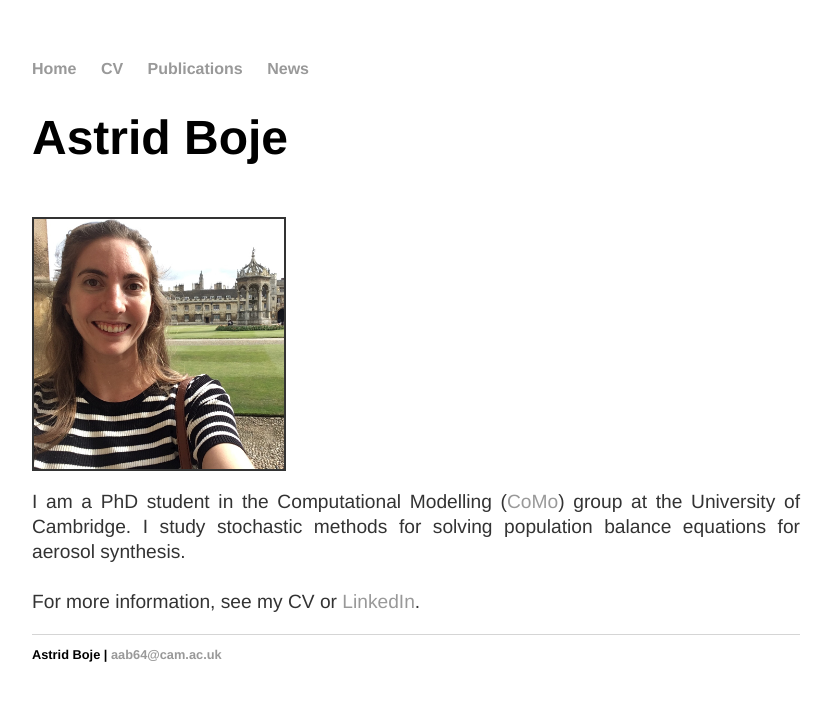
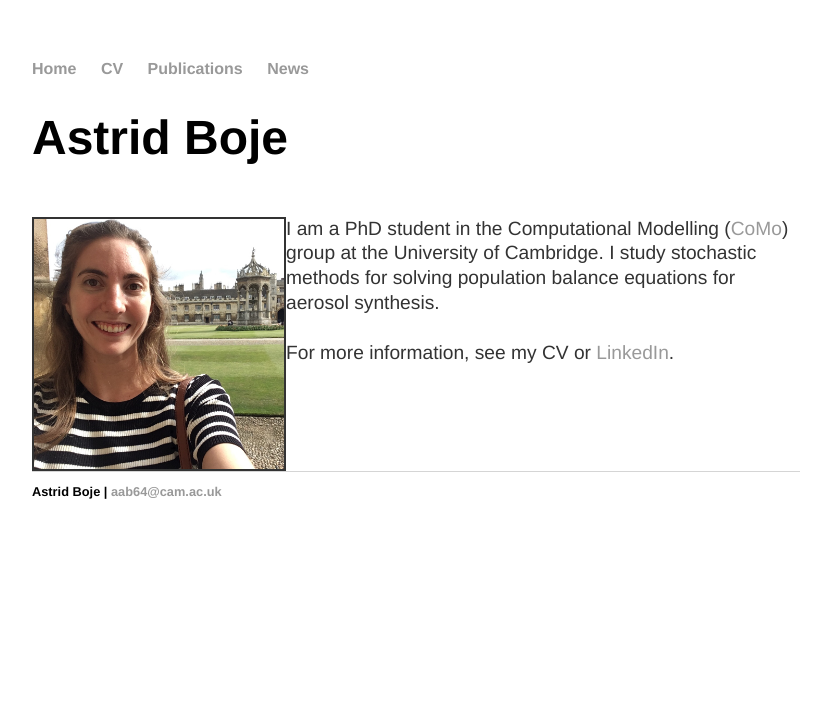
Before and after one commit to aab64/aab64.github.io, a Jekyll site: the page built from index.html, in a window 1280 px wide. Shown: the top 701 px of the page, without its empty margins (224-1056 px from the left). Built offline with Jekyll 4.4.1, drawn with Linux system fonts in a browser that asks for light colours.

Commit message:
Update index.html

```diff
--- a/index.html
+++ b/index.html
@@ -11,7 +11,7 @@ title: Astrid Boje | PhD Student | CoMo Group | University of Cambridge
 	<p>
 		<img src="/images/Me_in_Cam.jpg" height="auto" width="250px" border="2px solid grey" style="float: left;">
 	</p>
-	<p style="float: right; text-align: justify">
+	<p>
 		I am a PhD student in the Computational Modelling (<a href="http://como.ceb.cam.ac.uk/index.php?Page=People&Section=aab64">CoMo</a>)
 		group at the University of Cambridge. I study stochastic methods for solving population balance equations for aerosol synthesis.
 		<br/>
```
